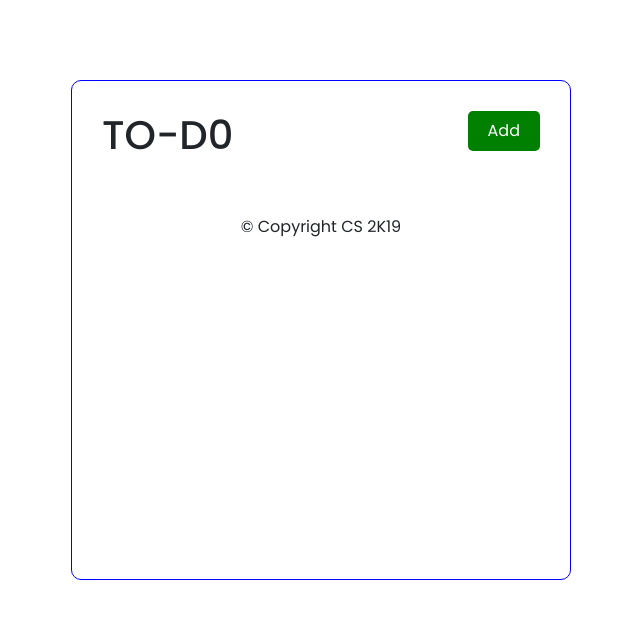
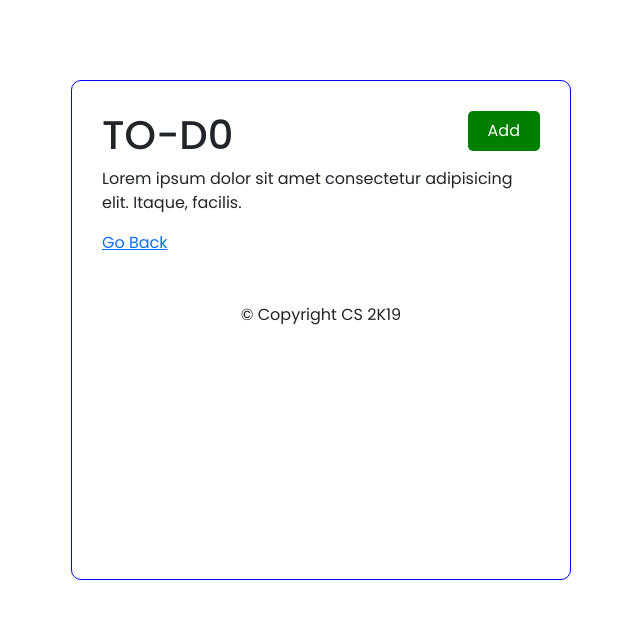
Before and after one commit to arshaddanish/mern-workshop-cs-2k19, a React (Create React App) app in the folder frontend/: page /about in a window 1280 px wide. Shown: the top 618 px of the page, without its empty margins (319-959 px from the left). Built offline with nearby package versions, Linux system fonts and the light colour scheme.

Commit message:
add about page

```diff
--- a/frontend/src/App.js
+++ b/frontend/src/App.js
@@ -5,6 +5,7 @@ import Header from "./components/Header";
 import AddTask from "./pages/add-task/AddTask";
 import Tasks from "./pages/tasks/Tasks";
 import { BrowserRouter, Routes, Route } from "react-router-dom";
+import About from "./pages/about/About";
 
 export default function App() {
   return (
@@ -15,6 +16,7 @@ export default function App() {
         <Routes>
           <Route path="/" element={<Tasks />} />
           <Route path="/add-task" element={<AddTask />} />
+          <Route path="/about" element={<About />} />
         </Routes>
 
         <Footer />
--- /dev/null
+++ b/frontend/src/pages/about/About.js
@@ -0,0 +1,15 @@
+import { Link } from "react-router-dom";
+
+const About = () => {
+  return (
+    <div>
+      <p>
+        Lorem ipsum dolor sit amet consectetur adipisicing elit. Itaque,
+        facilis.
+      </p>
+      <Link to="/">Go Back</Link>
+    </div>
+  );
+};
+
+export default About;
```
